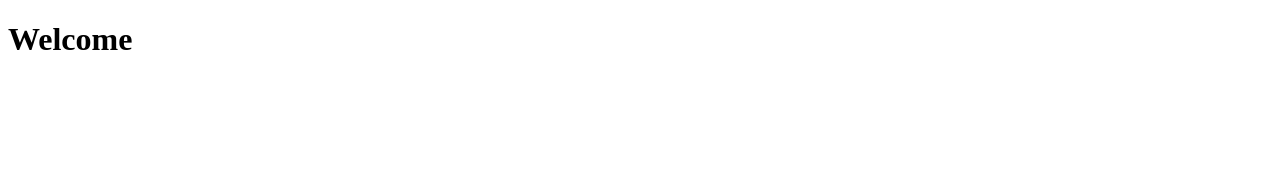
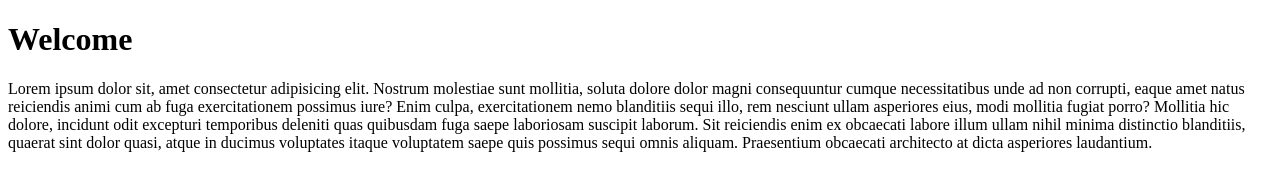
Before and after one commit to SK-Kirtakar/MyProject, a plain HTML site: page index.html in a window 1280 px wide. Drawn offline with Linux system fonts and the light colour scheme.

Commit message:
Index file 1.1

```diff
--- a/index.html
+++ b/index.html
@@ -7,5 +7,6 @@
 </head>
 <body>
 	<h1>Welcome</h1>
+	<p>Lorem ipsum dolor sit, amet consectetur adipisicing elit. Nostrum molestiae sunt mollitia, soluta dolore dolor magni consequuntur cumque necessitatibus unde ad non corrupti, eaque amet natus reiciendis animi cum ab fuga exercitationem possimus iure? Enim culpa, exercitationem nemo blanditiis sequi illo, rem nesciunt ullam asperiores eius, modi mollitia fugiat porro? Mollitia hic dolore, incidunt odit excepturi temporibus deleniti quas quibusdam fuga saepe laboriosam suscipit laborum. Sit reiciendis enim ex obcaecati labore illum ullam nihil minima distinctio blanditiis, quaerat sint dolor quasi, atque in ducimus voluptates itaque voluptatem saepe quis possimus sequi omnis aliquam. Praesentium obcaecati architecto at dicta asperiores laudantium.</p>
 </body>
 </html>
```
